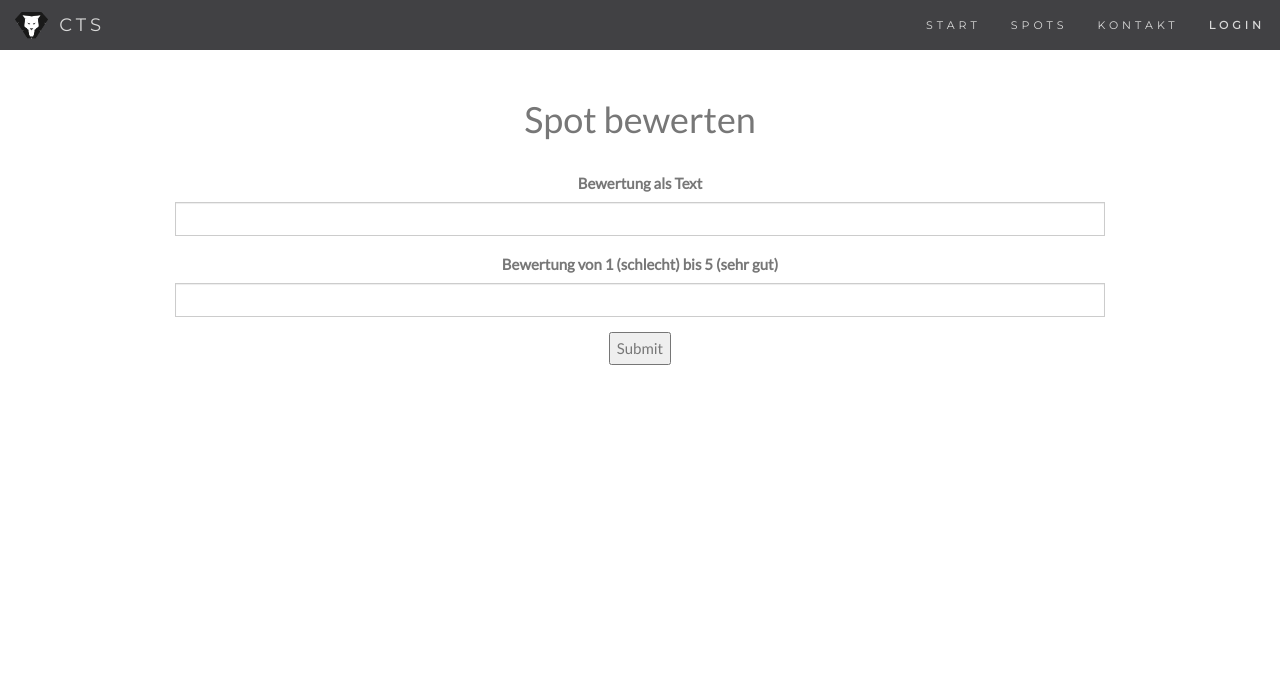
After one commit to MarcZeger/db-webprojekt, a Django app: template ctsapp/templates/ctsapp/bewertung.html in a window 1280 px wide. The commit adds this page. Shown: the top 685 px of the page. Run offline with Django 3.2, Linux system fonts and the light colour scheme; the template is opened without the code that fills it: most values are stand-ins (such as "Sample title", 1, 10 or a date in 2020); some libraries are stand-ins or nearby versions.

Commit message:
Bewertung hinzufügen

```diff
--- /dev/null
+++ b/ctsapp/templates/ctsapp/bewertung.html
@@ -0,0 +1,25 @@
+{% extends 'ctsapp/main.html' %}
+{% block title %}CTS - Spot bewerten{% endblock %}
+{% block content %}
+{% load static %}
+
+<!-- Container (Contact Section) -->
+<div class="container">
+  <div class="text-center">
+      <h1 >Spot bewerten</h1>
+      <form method="POST" action="/bewertung/{{ spot_id }}">
+          {% csrf_token %}
+          <div class="form-group">
+              <label>Bewertung als Text</label>
+              <input class="form-control" type="text" name="bewertung_text"required>
+          </div>
+          <div class="form-group">
+              <label>Bewertung von 1 (schlecht) bis 5 (sehr gut)</label>
+              <input class="form-control" type="number" name="bewertung_zahl" required>
+          </div>
+          <input type="submit">
+      </form>
+  </div>
+</div>
+
+{% endblock %}
--- a/ctsapp/urls.py
+++ b/ctsapp/urls.py
@@ -27,5 +27,7 @@ urlpatterns = [
     path('spot-loeschen/',views.spot_loeschen, name='spot_loeschen'),
     path('user-sperren/', views.user_sperren, name='user_sperren'),
     path('user-loeschen/', views.user_loeschen, name='user_loeschen'),
-    path('team-loeschen/', views.team_loeschen, name='team_loeschen')
+    path('team-loeschen/', views.team_loeschen, name='team_loeschen'),
+    path('user-team-entfernen/', views.user_team_entfernen, name='user_team_entfernen'),
+    path('bewertung/<int:spot_id>', views.make_bewertung, name='make_bewertung'),
 ]
```
Also changed, not shown: ctsapp/templates/ctsapp/administration.html (+10 -8 lines), ctsapp/views.py (+23 -0 lines).
